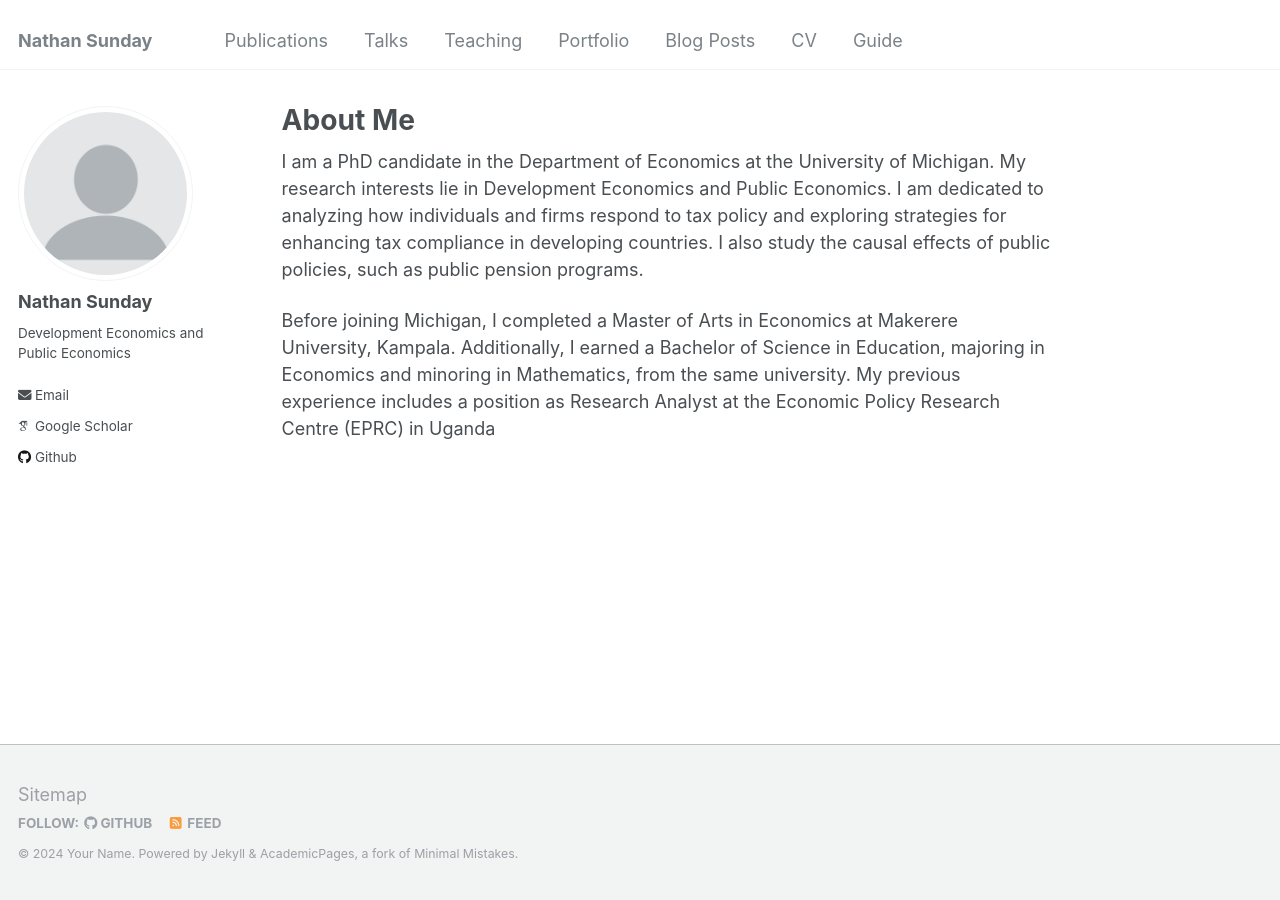
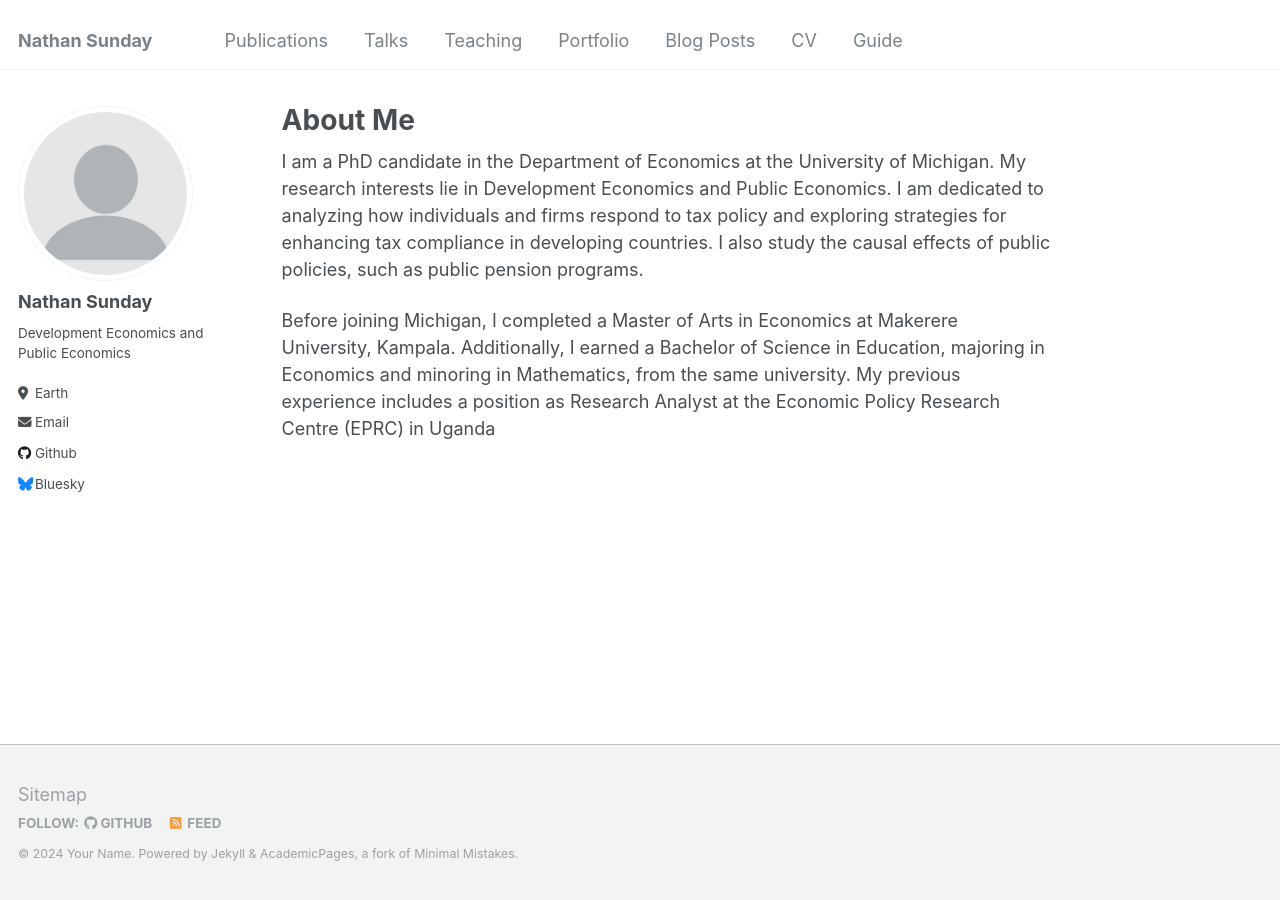
Before and after one commit to LizzyChikapa/nathan, a Jekyll site: the page built from _pages/about.md, in a window 1280 px wide. Built offline with Jekyll 4.4.1, drawn with Linux system fonts in a browser that asks for light colours; some web fonts are replaced; part of the change alters nothing that is shown.

Commit message:
Update _config.yml

```diff
--- a/_config.yml
+++ b/_config.yml
@@ -25,13 +25,13 @@ author:
   name             : "Nathan Sunday"
   #pronouns         : # example: "she/her"
   bio              : "Development Economics and Public Economics"
-  #location         : "Earth"
+  location         : "Earth"
+  #employer         : "Red Brick University"
+  #uri              : # URL
   email            : "nsunday@umich.edu"
-  tWITTER                 : " https://twitter.com/nsunday8"
+  X                 : " https://twitter.com/nsunday8"
   LinkedIn          : " https://www.linkedin.com/in/nathan-sunday-2b385613a/"
-  github           : "https://github.com/nathansunday"
-  googlescholar    : "https://scholar.google.com/citations?hl=en&user=Ma4dAkQAAAAJ&scilu=&scisig=ANVigOsAAAAAZi281e9NnjkBO75CEkBs9hWe_94&gmla=ABOlHizIBzG-6_h3M_sl_MqikoXbT7vnRS16KmfxLraBhUqouBY6Y-d_-Kpj_Va0aAzZ3pHQq9Ydi8TB-LfKGBwBBt4jGs1-PPjQnWU&sciund=498522134651893097"
-
+  github           : "https://github.com/NathanSunday"
 
   # Academic websites
   arxiv            : # URL - Update with the correct link to your profile
@@ -49,7 +49,7 @@ author:
   stackoverflow    : # User number or user number and name (i.e., use "1" or "1/jeff-atwood")
 
   # Social media
- # bluesky          : "bsky.app" # Replace this with you Bluesky username
+  bluesky          : "bsky.app" # Replace this with you Bluesky username
   facebook         : # Username
   flickr           : # Username
   foursquare       : # Username
```
